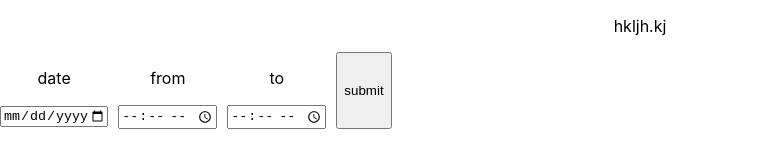
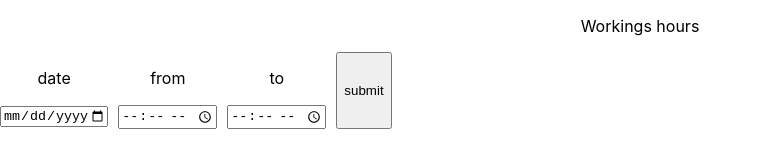
Before and after one commit to NoamGilad/working-hours, a React (Create React App) app: page / in a window 1280 px wide. Shown: the top 160 px of the page, without its empty margins (0-762 px from the left). Built offline with nearby package versions, Linux system fonts and the light colour scheme.

Commit message:
3rd commit

```diff
--- a/src/components/MainForm.js
+++ b/src/components/MainForm.js
@@ -39,7 +39,7 @@ function MainFrom({ addEntryMainForm }) {
 
   return (
     <div>
-      <p>hkljh.kj</p>
+      <p>Workings hours</p>
       <form className="mainForm">
         <FormField label="date">
           <input
```
